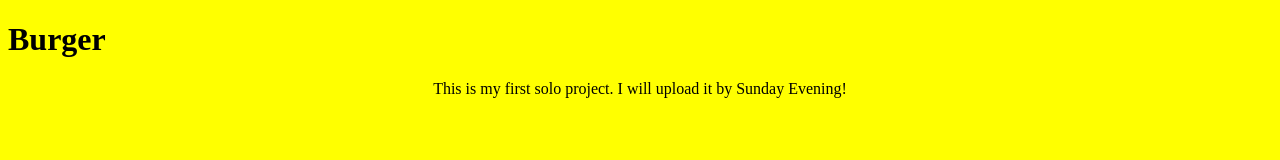
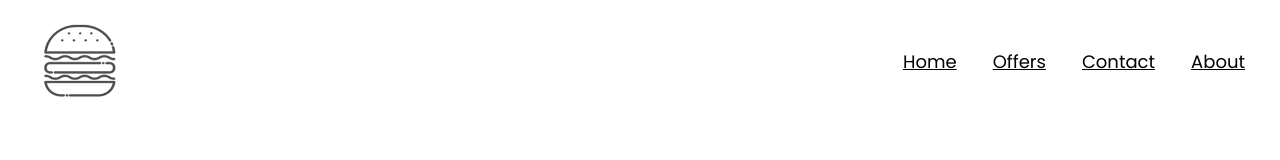
Before and after one commit to arnaudgerry/burgerplace, a plain HTML site: page index.html in a window 1280 px wide. Drawn offline with Linux system fonts and the light colour scheme.

Commit message:
Modified navbar. Include logo

```diff
--- a/css/index.css
+++ b/css/index.css
@@ -1,9 +1,31 @@
-h1{
-    text-align: left;
+body{
+    font-family: 'Poppins';
+    font-size: 18px;
+}
+
+/* navbar */
+header{
+    background-color: white;
+    height: 66px;
+}
+
+header *{
     color: black;
 }
 
-body{
-    background-color: yellow;
-    text-align: center;
+header ul{
+    display: flex;
+    align-items: center;
+    background-color: white;
+    list-style: none;
+    padding: .5em;
+    margin: 0;
 }
+
+header ul li{
+    margin: 0 1em;
+}
+
+header ul li.logo{
+    margin-right: auto;
+}
--- a/index.html
+++ b/index.html
@@ -6,9 +6,26 @@
     <meta name="viewport" content="width=device-width, initial-scale=1.0">
     <title>Burger</title>
     <link rel="stylesheet" type="text/css" href="./css/index.css">
+    <link href='https://fonts.googleapis.com/css?family=Poppins' rel='stylesheet'>
+
+    <title>Burger Palace</title>
 </head>
+
 <body>
-    <h1>Burger</h1>
-    <p>This is my first solo project. I will upload it by Sunday Evening!</p>
+    <header>
+
+        <ul class="nav">
+            <li class="logo"><img src="images/logo.png" alt="Logo"></li>
+            <!--<li>
+                <div class="logo-text">
+                    <h1>Bur<span>Ger</span></h1>
+                </div>
+            </li>-->
+            <li><a href=#>Home</a></li>
+            <li><a href=#>Offers</a></li>
+            <li><a href=#>Contact</a></li>
+            <li><a href=#>About</a></li>
+        </ul>
+    </header>
 </body>
 </html>
```
